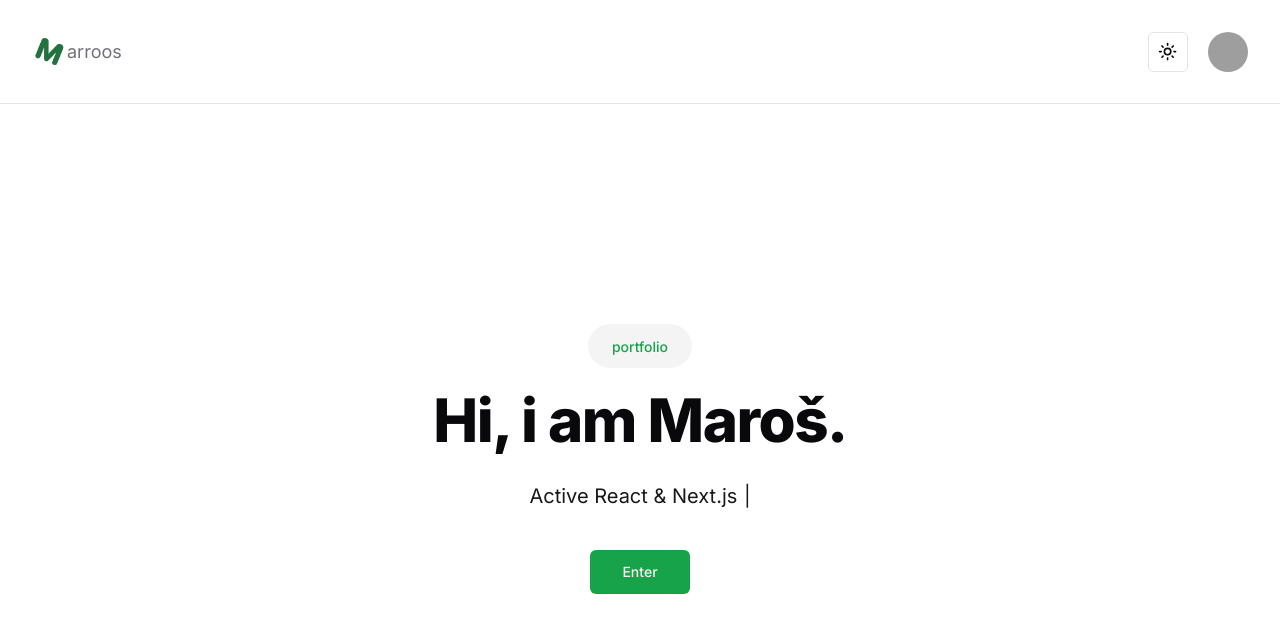
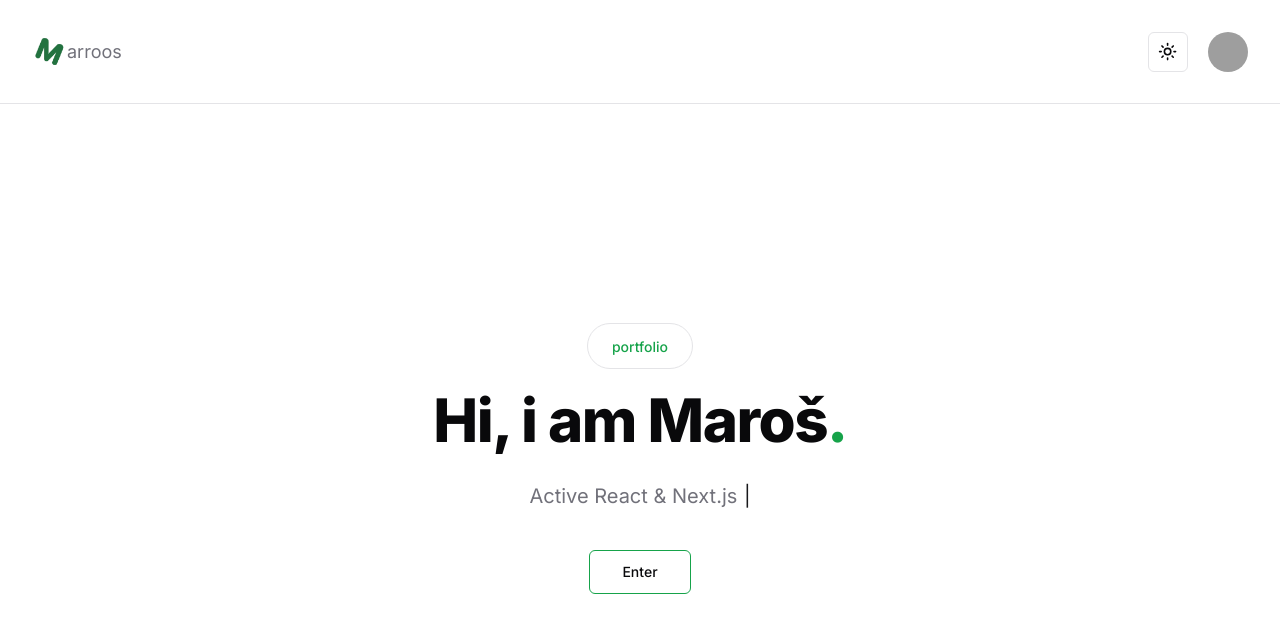
Before and after one commit to MarroosSK/portfolio-maros, a Next.js app: page / in a window 1280 px wide. Shown: the top 632 px of the page. Built offline with nearby package versions, Linux system fonts and the light colour scheme; grey boxes are pictures that could not be loaded.

Commit message:
5 - home page edited colors

```diff
--- a/app/page.tsx
+++ b/app/page.tsx
@@ -8,14 +8,14 @@ export default function Home() {
       <div className="relative items-center w-full px-5 py-12 mx-auto lg:px-16 max-w-7x6 md:px-12">
         <div className="max-w-3xl mx-auto text-center">
           <div>
-            <span className="w-auto px-6 py-3 rounded-full bg-secondary">
+            <span className="w-auto px-6 py-3 rounded-full border">
               <span className="text-sm font-medium text-primary">
                 portfolio
               </span>
             </span>
 
             <h1 className="mt-8 text-3xl font-extrabold tracking-tight lg:text-6xl">
-              Hi, i am Maroš.
+              Hi, i am Maroš<span className="text-primary">.</span>
             </h1>
             <div className="max-w-xl mx-auto mt-8 text-base lg:text-xl text-secondary-foreground">
               <TypewriterEffect />
@@ -23,7 +23,12 @@ export default function Home() {
           </div>
 
           <div className="flex justify-center max-w-xs mx-auto mt-10">
-            <Button size="lg" asChild>
+            <Button
+              className="border border-primary"
+              variant="outline"
+              size="lg"
+              asChild
+            >
               <Link href="/portfolio">Enter</Link>
             </Button>
           </div>
--- a/components/typewriter-effect.tsx
+++ b/components/typewriter-effect.tsx
@@ -10,7 +10,7 @@ const TypewriterEffect = () => {
         autoStart: true,
         loop: true,
         delay: 85,
-        wrapperClassName: "text-secondary-foreground",
+        wrapperClassName: "text-muted-foreground",
       }}
     />
   );
--- a/components/user-nav.tsx
+++ b/components/user-nav.tsx
@@ -27,12 +27,18 @@ const UserNav = ({
     <>
       <DropdownMenu>
         <DropdownMenuTrigger asChild>
-          <Button variant="ghost" className="relative h-10 w-10 rounded-full">
+          <Button
+            id="buttonProfile"
+            title="Profile"
+            variant="ghost"
+            className="relative h-10 w-10 rounded-full"
+          >
             <Avatar className="h-10 w-10 rounded-full">
               <AvatarImage
                 src={
                   "https://avatars.githubusercontent.com/u/103311716?s=400&u=2ff3394310209818eacb1ec3f81a73dc2311039a&v=4"
                 }
+                alt={name}
               />
               <AvatarFallback>{name}</AvatarFallback>
             </Avatar>
```
